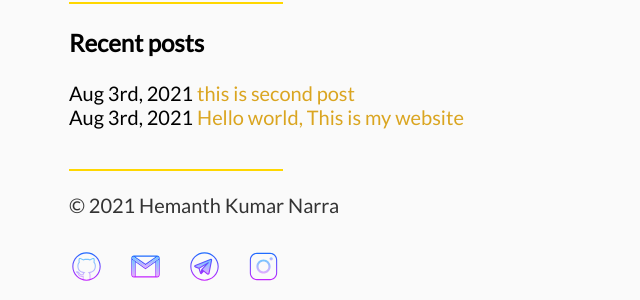
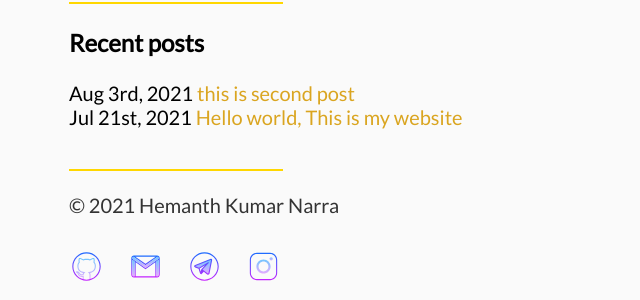
Before and after one commit to hemanthnarra/hemanthnarra.github.io, a Jekyll site: the page built from index.html, in a window 1280 px wide. Shown: the part 220-520 px from the top of the page, without its empty margins (217-857 px from the left). Built offline with Jekyll 4.4.1, drawn with Linux system fonts in a browser that asks for light colours.

Commit message:
bug fixed

```diff
--- a/index.html
+++ b/index.html
@@ -10,7 +10,7 @@
         <h3>Recent posts </h3>
         <ul>
             {% for post in site.posts %}
-            <li><span>{{ site.time | date_to_string: "ordinal", "US" }}</span>  <a href="{{ post.url }}">{{ post.title }}</a></li>
+            <li><span>{{ post.date | date_to_string: "ordinal", "US" }}</span>  <a href="{{ post.url }}">{{ post.title }}</a></li>
             {% endfor %}
         </ul>
     </div>
```
